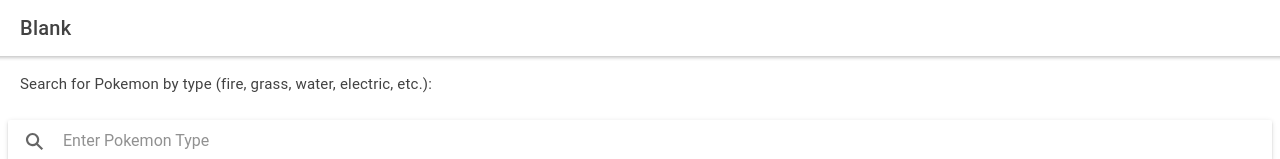
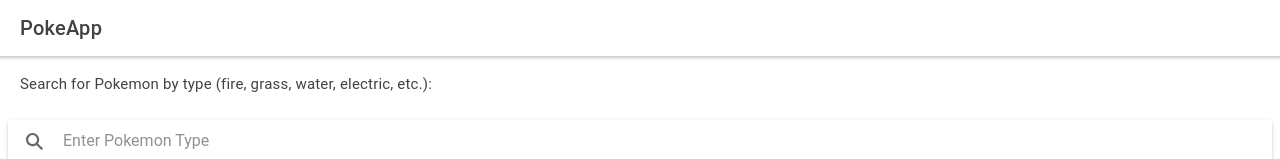
Before and after one commit to shanencross/ionic-poke-app, a React (Create React App) app: page /home in a window 1280 px wide. Shown: the top 159 px of the page. Built offline with nearby package versions, Linux system fonts and the light colour scheme.

Commit message:
Update title

```diff
--- a/src/pages/Home.tsx
+++ b/src/pages/Home.tsx
@@ -7,13 +7,13 @@
     <IonPage>
       <IonHeader>
         <IonToolbar>
-          <IonTitle>Blank</IonTitle>
+          <IonTitle>PokeApp</IonTitle>
         </IonToolbar>
       </IonHeader>
       <IonContent fullscreen>
         <IonHeader collapse="condense">
           <IonToolbar>
-            <IonTitle size="large">Blank</IonTitle>
+            <IonTitle size="large">PokeApp</IonTitle>
           </IonToolbar>
         </IonHeader>
         <PokeDataControl/>
```
